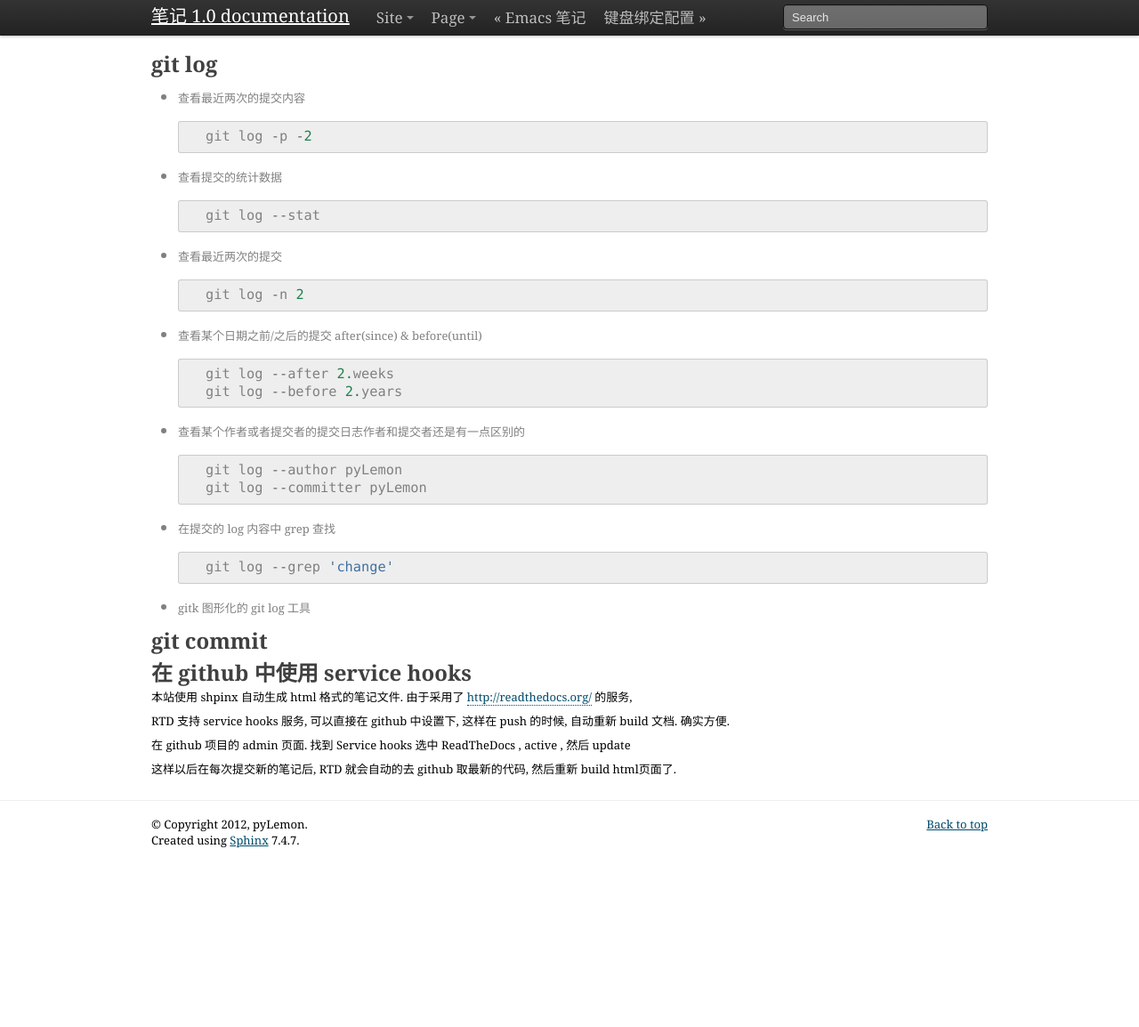
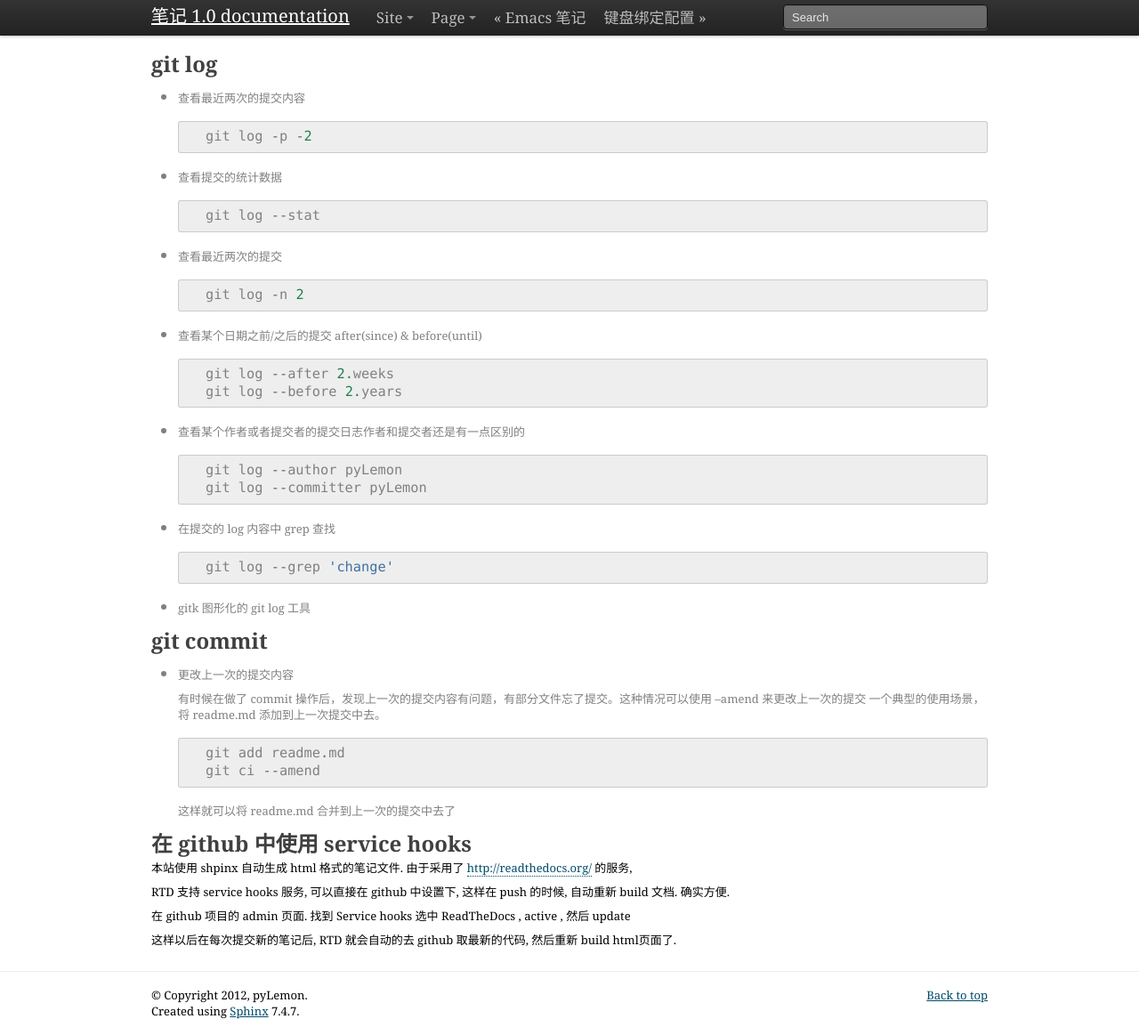
Before and after one commit to pylemon/notebook, a Sphinx documentation site: the page built from docs/git.rst, in a window 1280 px wide and 1154 px high. Shown: the whole window at 89% size. Built offline with Sphinx 7.4.7, drawn with Linux system fonts in a browser that asks for light colours.

Commit message:
add git commit note

```diff
--- a/docs/git.rst
+++ b/docs/git.rst
@@ -37,7 +37,15 @@ git log
 git commit
 ==========
 
+* 更改上一次的提交内容
 
+  有时候在做了 commit 操作后，发现上一次的提交内容有问题，有部分文件忘了提交。这种情况可以使用 --amend 来更改上一次的提交
+  一个典型的使用场景，将 readme.md 添加到上一次提交中去。 ::
+
+    git add readme.md
+    git ci --amend
+
+  这样就可以将 readme.md 合并到上一次的提交中去了
 
 
 在 github 中使用 service hooks
```
